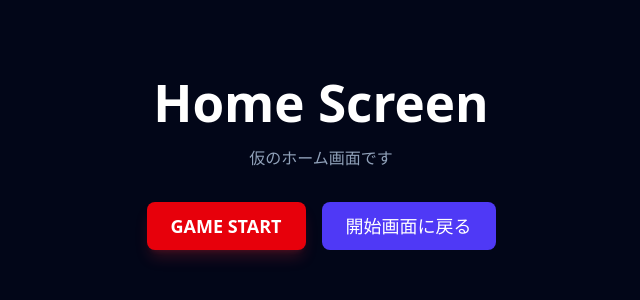
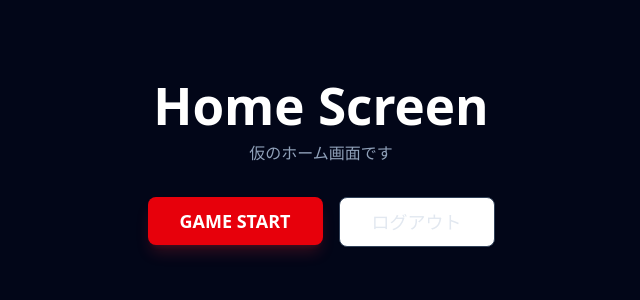
Before and after one commit to RiTa-23/TRI-Survivor, a React app in the folder frontend/: page /home in a window 1280 px wide. Shown: the part 238-538 px from the top of the page, without its empty margins (319-959 px from the left). Built offline with nearby package versions, Linux system fonts and the light colour scheme; no server answers; the HTML template or start-up script is replaced by a standard one.

Commit message:
feat: ホーム画面にログアウト機能とログインユーザー表示を追加

```diff
--- a/frontend/src/features/home/HomeScreen.tsx
+++ b/frontend/src/features/home/HomeScreen.tsx
@@ -1,22 +1,34 @@
-import { Link } from "react-router-dom";
+import { Link, useNavigate } from "react-router-dom";
 import { Button } from "@/components/ui/button";
+import { useAuthStore } from "@/store/authStore";
 
 export default function HomeScreen() {
+    const navigate = useNavigate();
+    const { user, signOut } = useAuthStore();
+
+    const handleLogout = async () => {
+        await signOut();
+        navigate("/");
+    };
 
     return (
         <div className="min-h-screen bg-slate-950 text-white flex flex-col items-center justify-center p-4">
-            <h1 className="text-4xl font-bold mb-4">Home Screen</h1>
+            <h1 className="text-4xl font-bold mb-2">Home Screen</h1>
+            {user && <p className="text-slate-400 mb-6">ログイン中: {user.email}</p>}
+
             <p className="text-slate-400 mb-8">仮のホーム画面です</p>
-            <div className="flex gap-4">
-                <Button asChild className="px-6 py-6 text-lg font-bold bg-red-600 text-white hover:bg-red-500 shadow-lg shadow-red-500/20">
+            <div className="flex flex-col sm:flex-row gap-4">
+                <Button asChild className="px-8 py-6 text-lg font-bold bg-red-600 text-white hover:bg-red-500 shadow-lg shadow-red-500/20">
                     <Link to="/game">
                         GAME START
                     </Link>
                 </Button>
-                <Button asChild className="px-6 py-6 text-lg font-bold bg-indigo-600 text-white hover:bg-indigo-500">
-                    <Link to="/">
-                        開始画面に戻る
-                    </Link>
+                <Button
+                    onClick={handleLogout}
+                    variant="outline"
+                    className="px-8 py-6 text-lg font-bold border-slate-700 text-slate-200 hover:bg-slate-800 hover:text-white"
+                >
+                    ログアウト
                 </Button>
             </div>
         </div>
```
